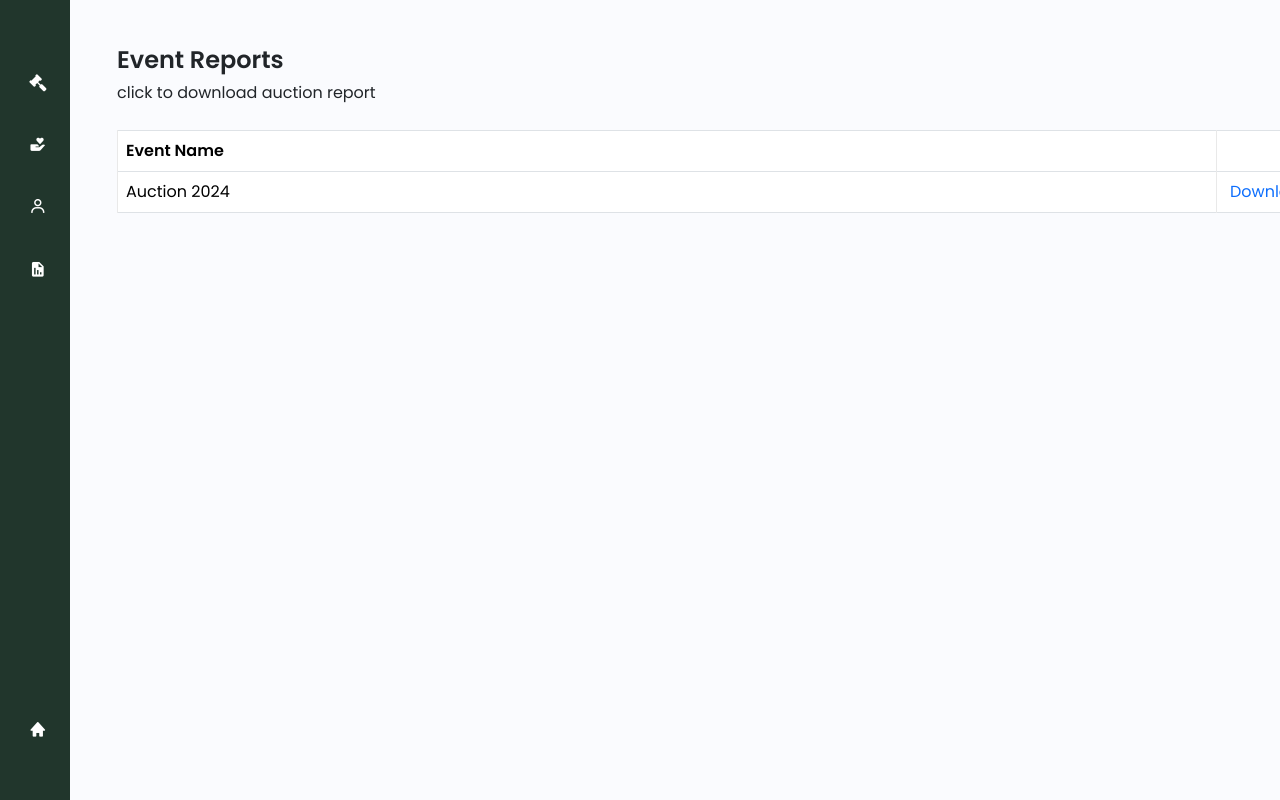
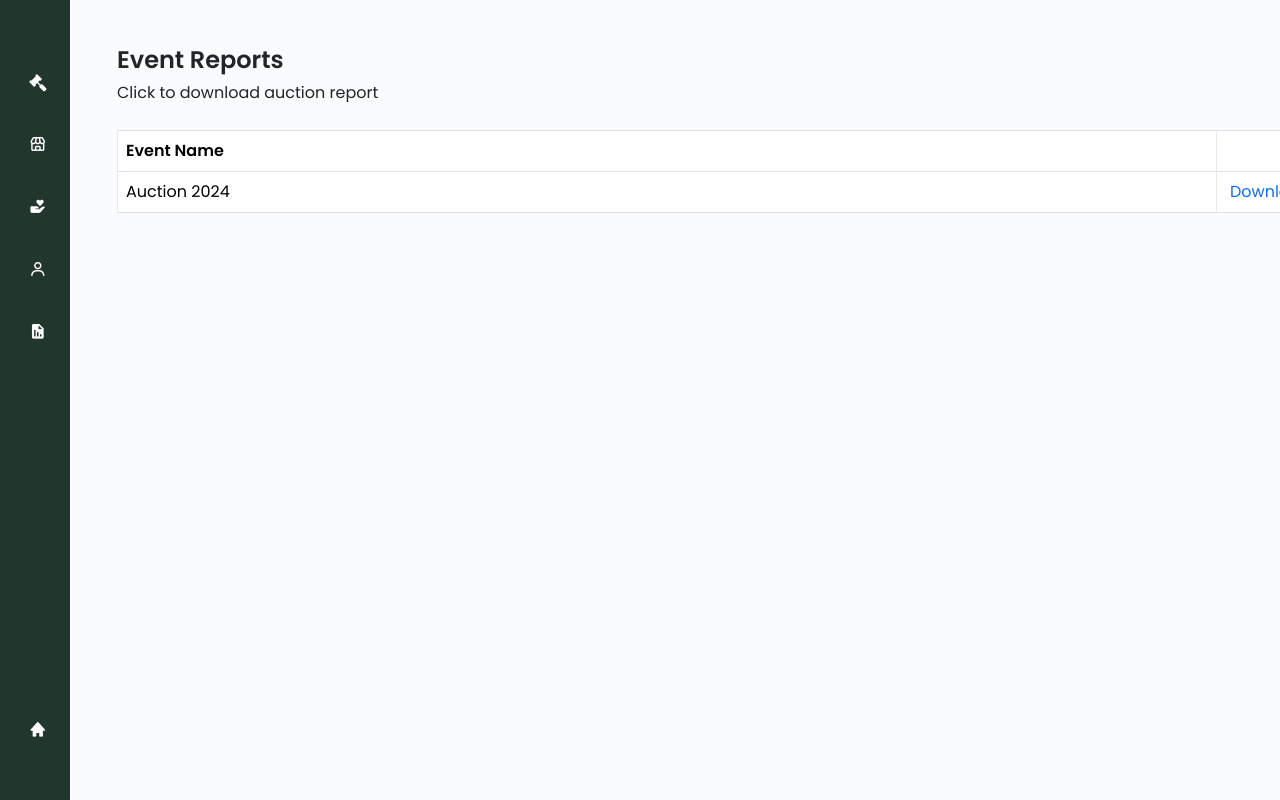
Before and after one commit to xithical/auctionapp, a Flask app: template app/classes/frontend/templates/Admin-Reports.html in a window 1280 px wide. Run offline with Flask 3, Linux system fonts and the light colour scheme; the template is opened without the code that fills it, so the values that code supplies are empty; parts of the project's set-up code (start-up, migrations or seed data) failed here and were passed over; some libraries are stand-ins or nearby versions.

Commit message:
Update Admin-Reports.html

```diff
--- a/app/classes/frontend/templates/Admin-Reports.html
+++ b/app/classes/frontend/templates/Admin-Reports.html
@@ -39,7 +39,12 @@
                       <span>Auction Events</span>
                   </a>
               </li>
-
+         <li class="sidebar-item">
+                <a href="Admin-Auctions-Merchandise.html" class="sidebar-link">
+                  <i class='bx bx-store nav__icon'></i>
+                    <span>Merchandise</span>
+                </a>
+            </li>
               <li class="sidebar-item">
                 <a href="Admin-Donors.html" class="sidebar-link">
                   <i class='bx bxs-donate-heart nav__icon'></i>
@@ -89,7 +94,7 @@
               <div class="table-title">
                   <div class="row">
                       <div class="col-sm-8"><h1>Event Reports</h1></div>
-                      <h6>click to download auction report</h6>
+                      <h6>Click to download auction report</h6>
                   </div>
               </div>
               <table class="table table-bordered">
```
